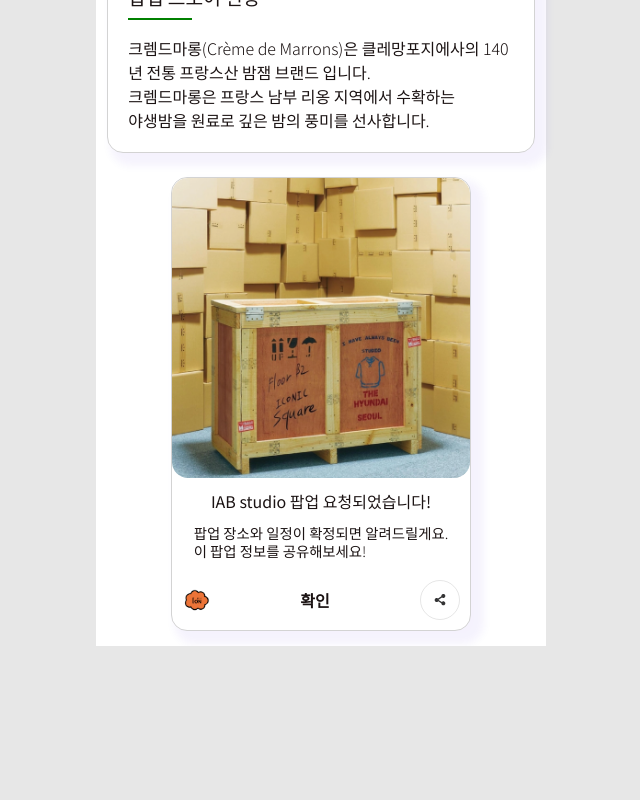
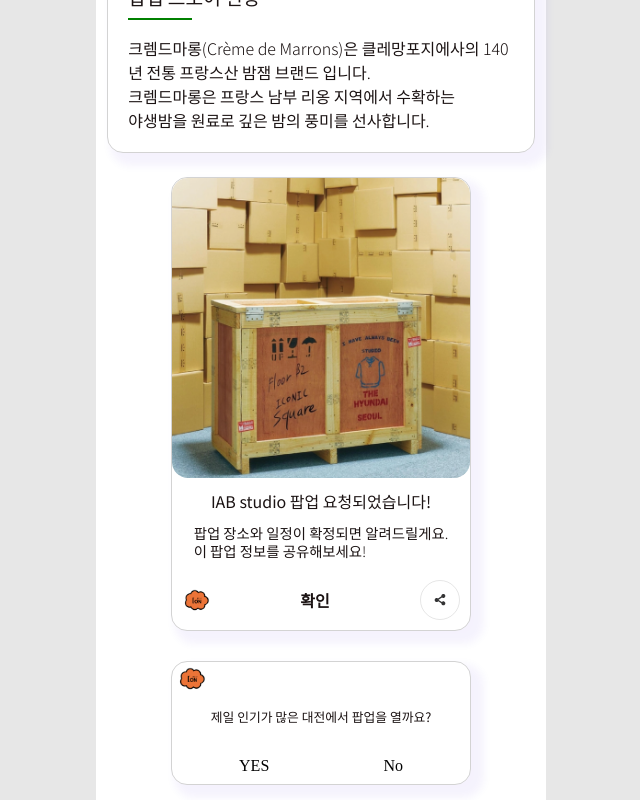
Before and after one commit to LikeLion-pop-con/pop-con_fe, a React (Create React App) app: page /CardTest in a window 1280 px wide. Shown: the part 1852-2652 px from the top of the page, without its empty margins (319-959 px from the left). Before the commit the page ends 2498 px from the top, so only its background shows below. Built offline with nearby package versions, Linux system fonts and the light colour scheme.

Commit message:
Feat: plus CheckCard Component

```diff
--- /dev/null
+++ b/src/Components/Card/CheckCard.jsx
@@ -0,0 +1,87 @@
+import React from 'react';
+import styled from "styled-components";
+import { useNavigate } from 'react-router-dom';
+import logo from '../../assets/Icons/Header/logo.png'
+import Button from '../../assets/Icons/Card/Button.svg'
+import Typo from '../../assets/Typo';
+import Margin from '../Margin/Margin';
+import Header from '../Header/Header';
+
+const CardBlock = styled.div`
+    display: flex;
+    flex-wrap: wrap;
+    justify-content: center;
+`   // page에서 사용
+
+const LogoWrapper = styled.div`
+    display: flex;
+    flex-direction: column;
+    justify-content: left;
+    margin: 5px;
+`   // page에서 사용
+
+const CardEach = styled.div`
+    display:flex;
+    flex-direction:column;
+    background-color: white;
+
+    width: 300px;
+    border: 0.5px solid lightgray;
+
+    border-radius: 16px;
+    cursor: pointer;
+    margin: 15px;
+    box-shadow: 8px 8px 8px 5px rgba(67, 0, 209, 0.05);
+`
+
+const TitleWrapper = styled.div`
+    display: flex;
+    flex-direction:row;
+    justify-content: center;
+    align-items: center;
+    margin: 15px;
+`
+
+const TextBox = styled.div`
+    display: flex;
+    flex-direction: column;
+    align-items: center;
+`
+
+const UnderWapper = styled.div`
+    display: flex;
+    flex-direction: row;
+    justify-content: space-around;
+    align-items: center;
+    margin: 10px;
+`
+
+const Icon = styled.img`
+  cursor: pointer; //마우스를 갖다대면 손바닥 모양이 뜬다
+`;
+
+const CheckCard = ({title}) => {
+    const navigate = useNavigate();
+    return (
+            <CardEach>
+                <LogoWrapper>
+                    <Icon src={logo} width='10%' height='10%' alt='logo' onClick={() => navigate('/main')} />
+                </LogoWrapper>
+
+                <TitleWrapper>
+                    <Typo size='0.8rem'>{title}</Typo>
+                </TitleWrapper>
+                <Margin height='10'/>
+                <UnderWapper>
+                    <TextBox onClick={() => navigate(-1)}>
+                        YES
+                    </TextBox>
+                    <TextBox onClick={() => navigate(-1)}>
+                        No
+                    </TextBox>
+                </UnderWapper>
+            </CardEach>
+    );
+};
+
+export default CheckCard;
--- a/src/pages/Test/CardTest.jsx
+++ b/src/pages/Test/CardTest.jsx
@@ -8,6 +8,7 @@ import LargeCard from "../../Components/Card/LargeCard";
 import SmallCard from "../../Components/Card/SmallCard";
 import PostCard from "../../Components/Card/PostCard";
 import PopupCard from "../../Components/Card/PopupCard";
+import CheckCard from "../../Components/Card/CheckCard";
 
 import Cardrose from "../../assets/Icons/Card/Cardrose.jpg";
 import SmallCardGH from "../../assets/Icons/Card/SmallCardGH.jpg";
@@ -60,7 +61,7 @@ const CardTest = () => {
 
         <PopupCard image={PopupCardimg1} title='IAB studio 팝업 요청되었습니다!' main={'팝업 장소와 일정이 확정되면 알려드릴게요.\n이 팝업 정보를 공유해보세요!'}/>
 
-
+        <CheckCard title='제일 인기가 많은 대전에서 팝업을 열까요?'/>
       </CardBlock>
     </>
   );
```
